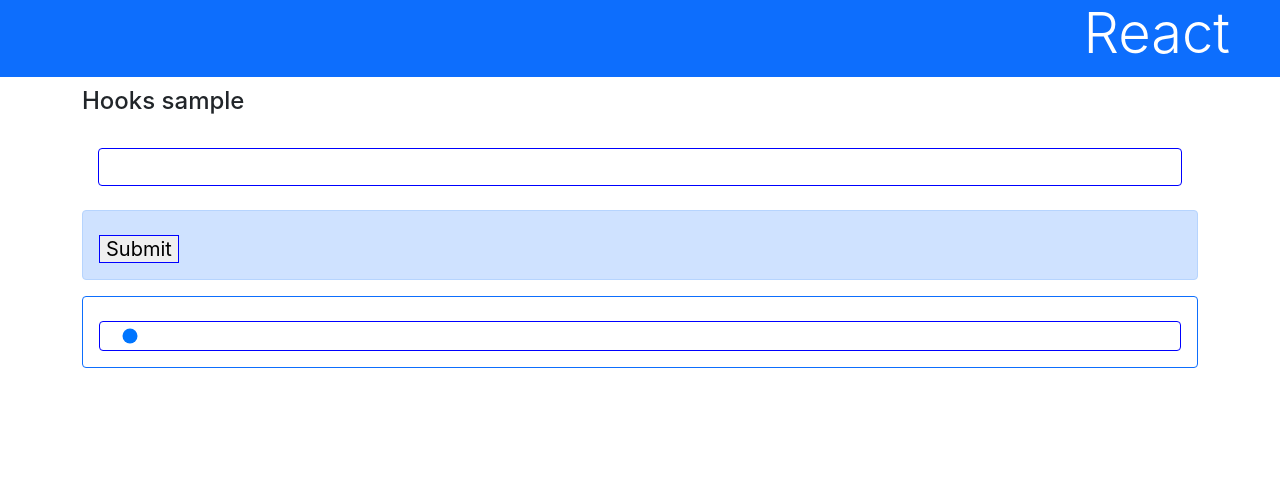
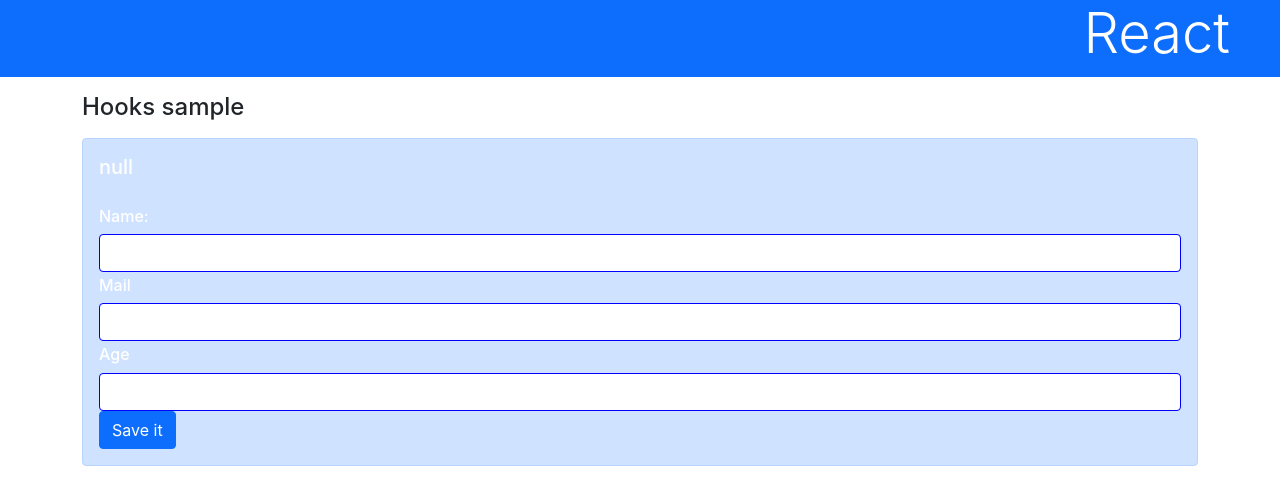
Before and after one commit to Zastenchivyy-Smolensky/lerning-react, a React (Create React App) app: page / in a window 1280 px wide. Shown: the top 504 px of the page. Built offline with nearby package versions, Linux system fonts and the light colour scheme.

Commit message:
finish eizokuteki

```diff
--- a/src/App.js
+++ b/src/App.js
@@ -2,68 +2,59 @@
 
 import React,{useEffect, useState} from "react"
 
-const total =(a)=>{
-  let re=0
-  for(let i=0;i<=a;i++){
-    re+=i
+import usePersist from "./Persist"
+
+function AlertMessage(props){
+  const [name,setName]=useState("")
+  const [mail,setMail]=useState("")
+  const [age,setAge]=useState(0)
+  const [mydata,setMydata]=usePersist("mydata",null)
+
+  const onChangeName=(e)=>{
+    setName(e.target.value)
   }
-  return re
-}
-const tax=(a)=>{
-  return Math.floor(a*1.1)
-}
-function useCalc(num=0,func=(a)=>{return a}){
-  const [msg,setMsg]=useState(null)
-  const setValue=(p)=>{
-    let res=func(p)
-    setMsg(<p className="h5">※{p}の結果は,{res}です.</p>)
+  const onChangeMail=(e)=>{
+    setMail(e.target.value)
   }
-  return [msg,setValue]
-}
-function PlainMessage(props){
-  const [msg,setCalc]=useCalc()
-  const onChange=(e)=>{
-    setCalc(e.target.value)
+  const onChangeAge=(e)=>{
+    setAge(e.target.value)
   }
-  return <div className="p-3 h5">
-    <h5>{msg}</h5>
-    <input type="number" onChange={onChange} className="form-control" />
-  </div>
-}
-function AlertMessage(props){
-  const [msg,setCalc]=useCalc(0,total)
-  const onChange=(e)=>{
-    setCalc(e.target.value)
+  const onAction=(e)=>{
+    const data={
+      name:name,
+      mail:mail,
+      age:age
+    }
+    setMydata(data)
   }
-  return <div className="alert alert-primary h5 text-primary">
-    <h5>{msg}</h5>
-    <input type="submit" onChange={onChange} min="0" max="1000" className="fomr-control" />
-  </div>
-}
-function CardMessage(props){
-  const [msg,setCalc]=useCalc(0,tax)
-  const onChange=(e)=>{
-    setCalc(e.target.value)
+  return <div className="alert alert-primary h5 text-white">
+    <h5 className="mb-4">{JSON.stringify(mydata)}</h5>
+    <div className="form-group">
+      <label className="h6">Name:</label>
+      <input type="text" onChange={onChangeName} className="form-control" />
+    </div>
+    <div className="form-group">
+      <label className="h6">Mail</label>
+      <input type="mail" onChange={onChangeMail} className="form-control" />
+    </div>
+    <div className="form-group">
+      <label className="h6">Age</label>
+      <input type="number" className="form-control" onChange={onChangeAge} />
+    </div>
+    <button className="btn btn-primary" onClick={onAction}>Save it</button>
+    </div>
+
   }
-  return <div className="card p-3 h5 border-primary">
-    <h5>{msg}</h5>
-    <input type="range" onChange={onChange}
-    min="0" max="10000" step="100" className="form-control" />
-    </div>
-}
-
   function App(){
     return(
       <div>
         <h1 className="bg-primary text-white display-4">React</h1>
         <div className="container">
-          <h4 className="my03">Hooks sample</h4>
-          <PlainMessage/>
-          <AlertMessage/>
-          <CardMessage/>
-          </div>
+          <h4 className="my-3">Hooks sample</h4>
+            <AlertMessage/>
+
         </div>
-    )
-  }
-
+      </div>
+  )
+}
 export default App
--- /dev/null
+++ b/src/Persist.js
@@ -0,0 +1,25 @@
+import React,{useState} from "react"
+
+function usePersist(ky,initVal){
+    const key="hooks:"+ky
+    const value=()=>{
+        try{
+            const item = window.localStorage.getItem(key)
+            return item ? JSON.parse(item) : initVal
+        }catch(err){
+            console.log(err)
+            return initVal
+        }
+    }
+    const setValue=(val)=>{
+        try{
+            setSavedValue(val)
+            window.localStorage.setItem(key,JSON.stringify(val))
+        }catch(err){
+          console.log(err)
+        }
+    }
+    const [SavedValue,setSavedValue]=useState(value)
+    return [SavedValue,setValue]
+}
+export default usePersist
```
